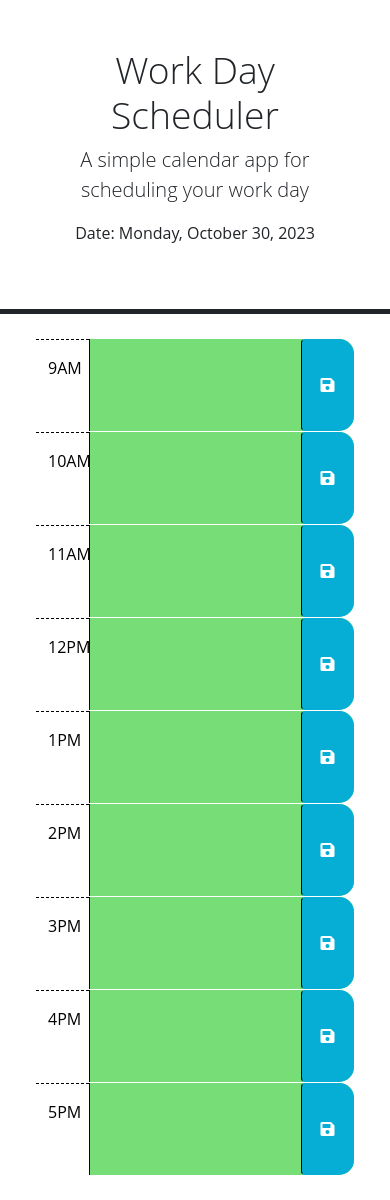
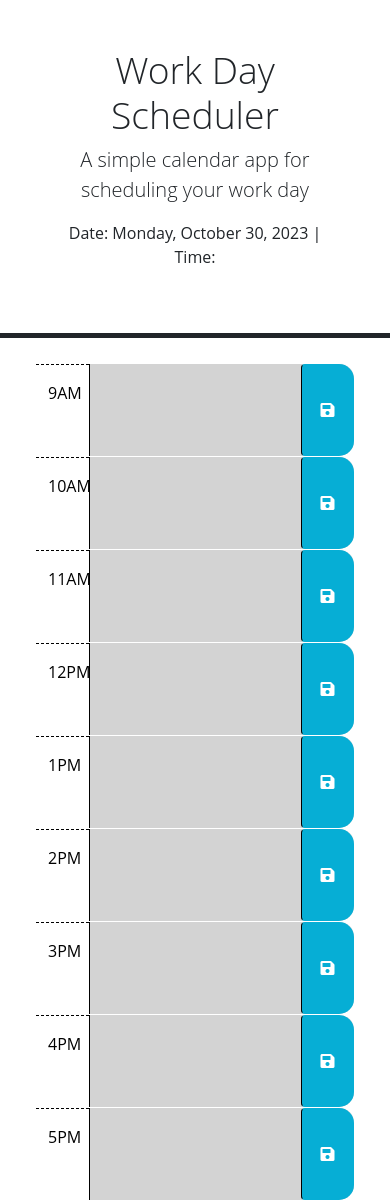
Before and after one commit to spadilla512/calendar-planner, a plain HTML site: page index.html in a window 390 px wide. Before the commit the page ends 1175 px from the top, so only its background shows below. Drawn offline with nearby package versions, Linux system fonts and the light colour scheme.

Commit message:
fixed the updated colors by editing id's

```diff
--- a/assets/script.js
+++ b/assets/script.js
@@ -17,7 +17,7 @@
                 $(this).addClass("past");
                 $(this).removeClass("present");
                 $(this).removeClass("future");
-            } else if (rowTime === currentHour) {
+            } else if (rowTime == currentHour) {
                 $(this).removeClass("past");
                 $(this).addClass("present");
                 $(this).removeClass("future");
@@ -28,6 +28,8 @@
             }
         });
     }
+
+
     //user will click the save button after they type in their task
     function userTask () {
         $(".saveBtn").on("click", function() {
@@ -43,13 +45,14 @@
         $(this).children(".description").val(value);
     });
     //will show the current date in the header while using the application
-    function currentDate() {
+    function updateTime() {
         var date = $("#date");
         var currentDate = dayjs().format("dddd, MMMM D, YYYY");
-        date.text(currentDate);
+        date.text(currentDate)
     }
     //calling the functions
     timeline();
     userTask();
-    setInterval(currentDate, 1000);
+
+    setInterval(updateTime, 1000);
 });
--- a/index.html
+++ b/index.html
@@ -26,71 +26,71 @@
       <h1 class="display-3">Work Day Scheduler</h1>
       <p class="lead">A simple calendar app for scheduling your work day</p>
       <p id="currentDay" class="lead"></p>
-        <p>Date: <span id="date"></span></p>
+        <p>Date: <span id="date"></span> | Time: <span id="time"></span></p>
     </header>
 
     <div class="container-lg px-5">
-
-      <div id="hour-9" class="row time-block">
+      <div class="row"></div>
+      <div id="09" class="row time-block">
         <div class="col-2 col-md-1 hour text-center py-3">9AM</div>
-        <textarea class="col-8 col-md-10 description" rows="3"> </textarea>
+        <textarea id="text-09" class="col-8 col-md-10 description" rows="3"> </textarea>
         <button class="btn saveBtn col-2 col-md-1" aria-label="save">
           <i class="fas fa-save" aria-hidden="true"></i></button>
       </div>
 
-      <div id="hour-10" class="row time-block">
+      <div id="10" class="row time-block">
         <div class="col-2 col-md-1 hour text-center py-3">10AM</div>
-        <textarea class="col-8 col-md-10 description" rows="3"> </textarea>
+        <textarea id="text-10" class="col-8 col-md-10 description" rows="3"> </textarea>
         <button class="btn saveBtn col-2 col-md-1" aria-label="save">
           <i class="fas fa-save" aria-hidden="true"></i></button>
 
       </div>
 
-      <div id="hour-11" class="row time-block">
+      <div id="11" class="row time-block">
         <div class="col-2 col-md-1 hour text-center py-3">11AM</div>
-        <textarea class="col-8 col-md-10 description" rows="3"> </textarea>
+        <textarea id="text-11" class="col-8 col-md-10 description" rows="3"> </textarea>
         <button class="btn saveBtn col-2 col-md-1" aria-label="save">
           <i class="fas fa-save" aria-hidden="true"></i></button>
       </div>
 
-      <div id="hour-12" class="row time-block">
+      <div id="12" class="row time-block">
         <div class="col-2 col-md-1 hour text-center py-3">12PM</div>
-        <textarea class="col-8 col-md-10 description" rows="3"> </textarea>
+        <textarea id="text-12" class="col-8 col-md-10 description" rows="3"> </textarea>
         <button class="btn saveBtn col-2 col-md-1" aria-label="save">
           <i class="fas fa-save" aria-hidden="true"></i></button>
       </div>
 
-      <div id="hour-13" class="row time-block">
+      <div id="13" class="row time-block">
         <div class="col-2 col-md-1 hour text-center py-3">1PM</div>
-        <textarea class="col-8 col-md-10 description" rows="3"> </textarea>
+        <textarea id="text-13" class="col-8 col-md-10 description" rows="3"> </textarea>
         <button class="btn saveBtn col-2 col-md-1" aria-label="save">
           <i class="fas fa-save" aria-hidden="true"></i></button>
       </div>
 
-      <div id="hour-14" class="row time-block">
+      <div id="14" class="row time-block">
         <div class="col-2 col-md-1 hour text-center py-3">2PM</div>
-        <textarea class="col-8 col-md-10 description" rows="3"> </textarea>
+        <textarea id="text-14" class="col-8 col-md-10 description" rows="3"> </textarea>
         <button class="btn saveBtn col-2 col-md-1" aria-label="save">
           <i class="fas fa-save" aria-hidden="true"></i></button>
       </div>
 
-      <div id="hour-15" class="row time-block">
+      <div id="15" class="row time-block">
         <div class="col-2 col-md-1 hour text-center py-3">3PM</div>
-        <textarea class="col-8 col-md-10 description" rows="3"> </textarea>
+        <textarea id="text-15" class="col-8 col-md-10 description" rows="3"> </textarea>
         <button class="btn saveBtn col-2 col-md-1" aria-label="save">
           <i class="fas fa-save" aria-hidden="true"></i></button>
       </div>
 
-      <div id="hour-16" class="row time-block">
+      <div id="16" class="row time-block">
         <div class="col-2 col-md-1 hour text-center py-3">4PM</div>
-        <textarea class="col-8 col-md-10 description" rows="3"> </textarea>
+        <textarea id="text-16" class="col-8 col-md-10 description" rows="3"> </textarea>
         <button class="btn saveBtn col-2 col-md-1" aria-label="save">
           <i class="fas fa-save" aria-hidden="true"></i></button>
       </div>
 
-      <div id="hour-17" class="row time-block">
+      <div id="17" class="row time-block">
         <div class="col-2 col-md-1 hour text-center py-3">5PM</div>
-        <textarea class="col-8 col-md-10 description"rows=3> </textarea>
+        <textarea id="text-17" class="col-8 col-md-10 description"rows=3> </textarea>
         <button class="btn saveBtn col-2 col-md-1" aria-label="save">
           <i class="fas fa-save" aria-hidden="true"></i></button>
       </div>
```
